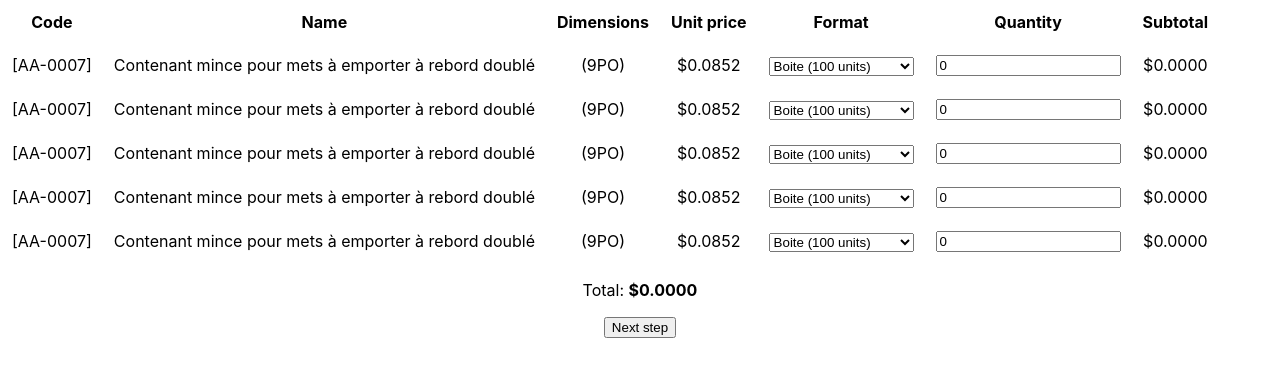
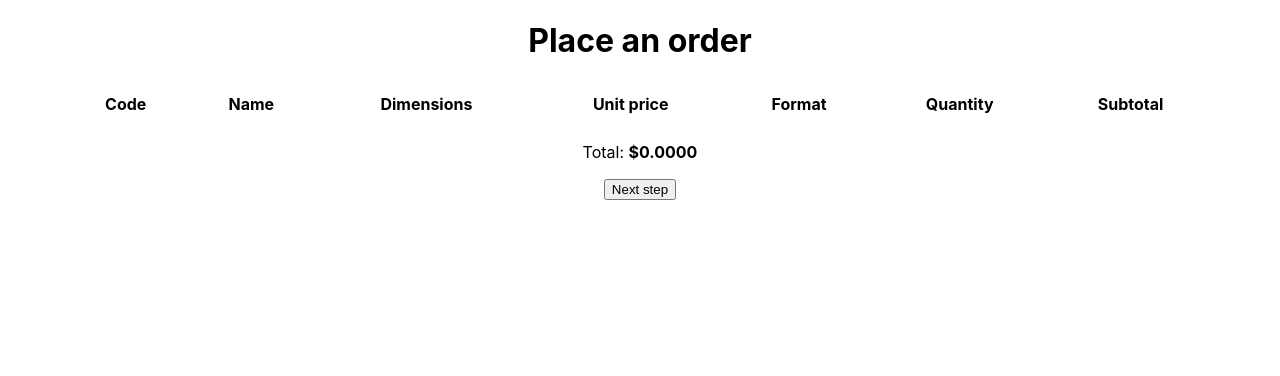
Before and after one commit to SamuelPerron/invoice-portal, a React (Create React App) app in the folder invoice-portal/: page / in a window 1280 px wide. Both pictures are taken after a click on the button "Next step". Shown: the top 376 px of the page. Built offline with nearby package versions, Linux system fonts and the light colour scheme.

Commit message:
T-3240 - Step 2

```diff
--- a/invoice-portal/src/App.css
+++ b/invoice-portal/src/App.css
@@ -1,5 +1,10 @@
 .App {
   text-align: center;
+}
+
+.App table {
+    width: 90%;
+    margin: auto;
 }
 
 .App-logo {
--- a/invoice-portal/src/App.js
+++ b/invoice-portal/src/App.js
@@ -13,8 +13,8 @@ const App = props => {
         dimensions: '9PO',
         inventory: 1000,
         formats: [
-            { name: 'Boite', qty: 100  },
-            { name: 'Caisse', qty: 10000  },
+            { id: 1, name: 'Boite', qty: 100  },
+            { id: 2, name: 'Caisse', qty: 10000  },
         ],
         unitPrice: 0.0852,
         description: 'Lorem ipsum dolor sit amet, consectetur adipiscing elit. Duis vitae enim quis ligula facilisis viverra. Sed tortor sem, facilisis in nibh in, aliquet elementum felis. Sed sit amet gravida orci, eu rutrum urna. Pellentesque auctor orci at nunc accumsan cursus. Maecenas tempus mauris eget tempus eleifend. Sed mollis, leo in cursus convallis, risus metus sodales risus, ut vestibulum felis dolor non enim. Aliquam lobortis massa eget sodales sollicitudin.',
--- a/invoice-portal/src/components/Line/Line.js
+++ b/invoice-portal/src/components/Line/Line.js
@@ -5,7 +5,8 @@ const Line = props => {
     const [product, setProduct] = useState(props.product);
     const [subtotal, setSubtotal] = useState(0);
     const [quantity, setQuantity] = useState(0);
-    const [formatUnits, setFormatUnits] = useState(0);
+    const [format, setFormat] = useState({});
+    const [quantityAfterFormat, setQuantityAfterFormat] = useState(0);
 
     const moneyFormat = nb => nb.toLocaleString('en-CA', {
         style: 'currency',
@@ -22,8 +23,8 @@ const Line = props => {
     const calculateSubtotal = () => {
         if (product) {
             let result = 0;
-            result = (product.unitPrice * formatUnits) * quantity;
-            props.changeQuantity(result);
+            result = (product.unitPrice * format.qty) * quantity;
+            props.changeQuantity(result, format);
             return moneyFormat(result);
         }
     }
@@ -31,14 +32,22 @@ const Line = props => {
     useEffect(() => {
         if (props.product) {
             setProduct(productFormat());
-            setSubtotal(calculateSubtotal());
-            setFormatUnits(props.product.formats[0].qty);
+            if (props.context === 1) {
+                setSubtotal(calculateSubtotal());
+                setFormat(props.product.formats[0]);
+            } else if (props.context === 2) {
+                setFormat(props.product.formats.find(f => f.id === props.product.formatId));
+            }
         }
     }, [props.product]);
 
     useEffect(() => {
-        setSubtotal(calculateSubtotal());
-    }, [quantity, formatUnits])
+        if (props.context === 1) {
+            setSubtotal(calculateSubtotal());
+        } else if (props.context === 2) {
+            setQuantityAfterFormat(props.product.quantity / format.qty);
+        }
+    }, [quantity, format])
 
     return (
         <tr className="Line">
@@ -60,13 +69,25 @@ const Line = props => {
                     <td onClick={props.openModal}><span className="name">{product.name}</span></td>
                     <td>({product.dimensions})</td>
                     <td>{product.formattedUnitPrice}</td>
-                    <td><select onChange={(e) => setFormatUnits(parseFloat(e.target.value))}>
-                        {props.product.formats.map((format, index) => {
-                            return <option value={format.qty} key={index}>{format.name} ({format.qty} units)</option>
+                    <td><select onChange={(e) => setFormat(props.product.formats.find(f => f.id === parseInt(e.target.value)))}>
+                        {props.product.formats.map((f, index) => {
+                            return <option value={f.id} key={index}>{f.name} ({f.qty} units)</option>
                         })}
                     </select></td>
                     <td><input type="number" onChange={(e) => setQuantity(e.target.value)} value={quantity} /></td>
                     <td>{subtotal}</td>
+                </>
+            : null }
+
+            { props.context === 2 ?
+                <>
+                    <td>[{product.code}]</td>
+                    <td onClick={props.openModal}><span className="name">{product.name}</span></td>
+                    <td>({product.dimensions})</td>
+                    <td>{product.formattedUnitPrice}</td>
+                    <td>{format.name} ({format.qty} units)</td>
+                    <td>{quantityAfterFormat} ({product.quantity} units)</td>
+                    <td>{moneyFormat(product.subtotal)}</td>
                 </>
             : null }
         </tr>
--- a/invoice-portal/src/components/ProductsSelection/ProductsSelection.js
+++ b/invoice-portal/src/components/ProductsSelection/ProductsSelection.js
@@ -16,11 +16,12 @@ const ProductsSelection = props => {
     const [quantities, setQuantities] = useState([]);
     const [toggleModal, setToggleModal] = useState({ open: false, product: null });
 
-    const quantitiesChangedHandler = (id, subtotal) => {
+    const quantitiesChangedHandler = (id, subtotal, format) => {
         if (quantities.length > 0) {
             let newQuantities = [...quantities];
             let index = newQuantities.findIndex(q => q.id === id);
             newQuantities[index].subtotal = subtotal;
+            newQuantities[index].formatId = format.id;
             setQuantities(newQuantities);
         }
     }
@@ -28,11 +29,16 @@ const ProductsSelection = props => {
     const constructOrder = () => {
         // Merging products with their respective quantities
         // Then removing products that don't have any quantity
-        return [...props.products].map(p => {
-            let index = quantities.findIndex(q => q.id === p.id);
-            p.quantity = quantities[index].subtotal / p.unitPrice;
+        let order = {};
+        order.products = [...props.products].map(p => {
+            let quantityIndex = quantities.findIndex(q => q.id === p.id);
+            p.quantity = quantities[quantityIndex].subtotal / p.unitPrice;
+            p.formatId = quantities[quantityIndex].formatId;
+            p.subtotal = quantities[quantityIndex].subtotal;
             return p;
         }).filter(p => p.quantity > 0);
+        order.total = total;
+        return order;
     }
 
     useEffect(() => {
@@ -57,7 +63,7 @@ const ProductsSelection = props => {
                         return <Line
                             product={product}
                             context={1}
-                            changeQuantity={subtotal => quantitiesChangedHandler(product.id, subtotal)}
+                            changeQuantity={(subtotal, format) => quantitiesChangedHandler(product.id, subtotal, format)}
                             openModal={() => setToggleModal({ open: true, product: index })}
                             key={index} />
                     })}
--- /dev/null
+++ b/invoice-portal/src/components/ProductsValidation/ProductsValidation.js
@@ -0,0 +1,44 @@
+import React, { useState, useEffect } from 'react';
+import Line from '../Line/Line';
+import Modal from '../Modal/Modal';
+import Product from '../Product/Product';
+
+
+const ProductsValidation = props => {
+    // Remove duplicates
+    const moneyFormat = nb => nb.toLocaleString('en-CA', {
+        style: 'currency',
+        currency: 'CAD',
+        minimumFractionDigits: 4
+    });
+    const [toggleModal, setToggleModal] = useState({ open: false, product: null });
+
+    return (
+        <div className="ProductsValidation">
+            <table>
+                <thead>
+                    <Line context={-1} />
+                </thead>
+                <tbody>
+                    {props.order.products.map((product, index) => {
+                        return <Line
+                            product={product}
+                            context={2}
+                            openModal={() => setToggleModal({ open: true, product: index })}
+                            key={index} />
+                    })}
+                </tbody>
+            </table>
+            <p>Total: <strong>{props.order.total}</strong></p>
+            <button onClick={() => props.submit()}>Next step</button>
+
+            { toggleModal.open ?
+                <Modal close={() => setToggleModal({ open: false, product: null })}>
+                    <Product infos={props.order.products[toggleModal.product]} />
+                </Modal>
+            : null }
+        </div>
+    );
+}
+
+export default ProductsValidation;
--- a/invoice-portal/src/containers/Order/Order.js
+++ b/invoice-portal/src/containers/Order/Order.js
@@ -1,20 +1,30 @@
 import React, { useState } from 'react';
 import ProductsSelection from '../../components/ProductsSelection/ProductsSelection';
+import ProductsValidation from '../../components/ProductsValidation/ProductsValidation';
 
 const Order = props => {
     const [step, setStep] = useState(1);
+    const [order, setOrder] = useState({});
+    const [title, setTitle] = useState('Place an order');
 
     const submitOrderHandler = (order) => {
-        console.log(order);
+        setOrder(order);
+        setStep(2);
     }
 
     const stepOneJsx = <ProductsSelection
                             products={props.products}
                             submit={order => submitOrderHandler(order)} />;
 
+    const stepTwoJsx = <ProductsValidation
+                            order={order}
+                            submit={order => submitOrderHandler(order)} />;
+
     return (
         <div className="Order">
+            <h1>{title}</h1>
             { step === 1 ? stepOneJsx : null }
+            { step === 2 ? stepTwoJsx : null }
         </div>
     );
 }
```
